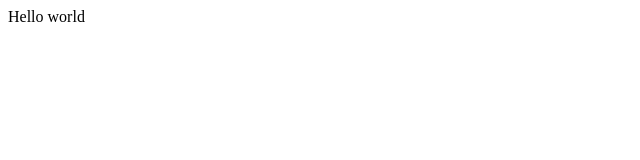
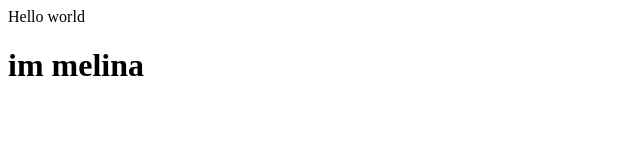
Before and after one commit to melinafallahpour/cs50xiran, a plain HTML site: page index.html in a window 1280 px wide. Shown: the whole page, without its empty margins (0-640 px from the left). Drawn offline with Linux system fonts and the light colour scheme.

Commit message:
add heading

```diff
--- a/index.html
+++ b/index.html
@@ -10,6 +10,7 @@
 
 <body>
     Hello world
+    <h1>im melina</h1>
 </body>
 
 </html>
```
